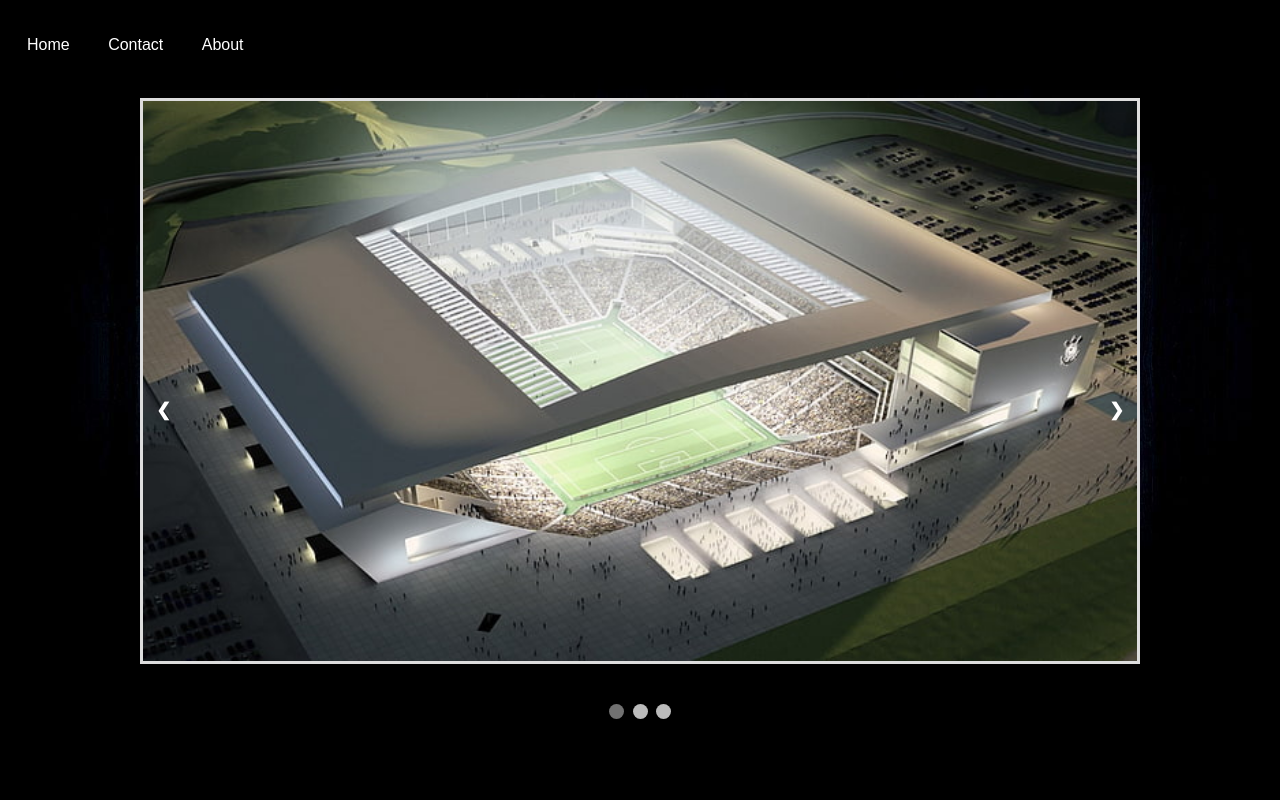
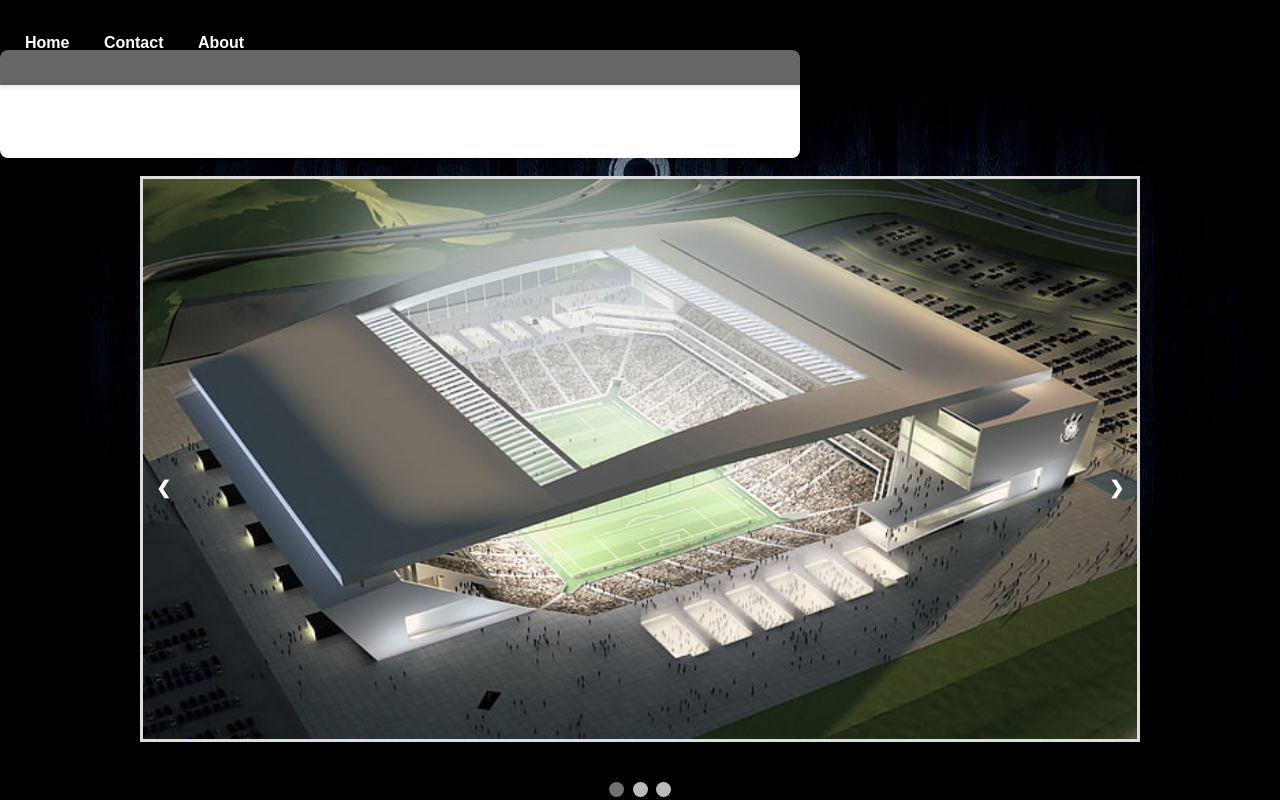
Before and after one commit to thekaiofc/Banco-de-Dados-2, a plain HTML site: page site-simples/index.html in a window 1280 px wide. Shown: the top 800 px of the page. Drawn offline with Linux system fonts and the light colour scheme.

Commit message:
arrumando formulário

```diff
--- a/site-simples/index.html
+++ b/site-simples/index.html
@@ -3,7 +3,7 @@
   <head>
     <meta charset="UTF-8" />
     <meta name="viewport" content="width=device-width, initial-scale=1.0" />
-    <link rel="stylesheet" href="styles.css" />
+    <link rel="stylesheet" href="styles.css">
     <title>Sport Clube Corinthians Paulista</title>
   </head>
   <body>
@@ -12,6 +12,11 @@
         <a class="active" href="#home">Home</a>
         <a class="active" href="#contact">Contact</a>
         <a class="active" href="#about">About</a>
+      </div>
+    </div>
+    <div class="container">
+      <div class="text-home">
+        <p>O Sport Club Corinthians Paulista, comumente referido como Corinthians, ou ainda pelo seu acrônimo SCCP, é um clube poliesportivo brasileiro da cidade de São Paulo, capital do estado de São Paulo.</p>
       </div>
     </div>
     <div class="home">
@@ -80,7 +85,7 @@
             rows="4"
             placeholder="Sua mensagem aqui"
           ></textarea>
-          <input type="submit" value="Submit" />
+          <input type="submit" value="Enviar" />
         </form>
       </div>
     </section>
--- a/site-simples/styles.css
+++ b/site-simples/styles.css
@@ -19,33 +19,61 @@ body {
   top: 0; /* Posiciona o cabeçalho no topo da página */
   left: 0; /* Posiciona o cabeçalho no canto esquerdo da página */
   box-shadow: 0 2px 4px rgba(0, 0, 0, 0.1); /* Adiciona uma sombra sutil ao cabeçalho */
-  z-index: 1000; /* Garante que o cabeçalho fique sobre outros elementos */
+  z-index: 10; /* Garante que o cabeçalho fique sobre outros elementos */
 }
 
 /* Adiciona uma margem ao corpo para garantir que o conteúdo não sobreponha o cabeçalho fixo */
 body::before {
   content: ""; /* Adiciona conteúdo vazio */
   display: block; /* Define o display como bloco para criar um espaçamento */
-  height: 80px; /* Define a altura do espaçamento para a altura do cabeçalho */
+  height: 30px; /* Define a altura do espaçamento para a altura do cabeçalho */
 }
 
 /* Define o estilo dos links no cabeçalho */
 .header a {
   color: white; /* Define a cor do texto dos links como branco */
+  font-weight: bold;
   text-align: center; /* Alinha o texto dos links ao centro */
-  padding: 12px; /* Define o preenchimento interno dos links */
+  padding: 10px; /* Define o preenchimento interno dos links */
   text-decoration: none; /* Remove o sublinhado dos links */
   font-size: 16px; /* Define o tamanho da fonte dos links */
   line-height: 25px; /* Define a altura da linha dos links */
   border-radius: 4px; /* Adiciona bordas arredondadas aos links */
   display: inline-block; /* Faz com que os links se comportem como blocos inline */
   margin: 0 5px; /* Adiciona espaçamento horizontal entre os links */
+  cursor: pointer; /* Altera o cursor para uma mão ao passar sobre o botão */
+}
+.container .text-home{
+  width: 80%;
+  max-width: 800px;
+  padding: 20px;
+  box-sizing: border-box;
+  background-color: white;
+  border-radius: 8px;
+  box-shadow: 0 4px 8px rgba(0,0,0,0.1);
+}
+.text-home {
+  color: white;
+  display: flex; /* Usa flexbox para layout */
+  justify-content: center; /* Centraliza horizontalmente o conteúdo da seção de contato */
+  padding: 20px; /* Define o preenchimento interno da seção de contato */
+  margin-top: 20px; /* Adiciona uma margem superior para a seção de contato */
+  display: flex;
+  justify-content: center;
+  align-items: center;
+  text-align: center;
 }
 
 /* Estilo específico para o link ativo no cabeçalho */
 .header a.active {
   background-color: transparent; /* Define a cor de fundo do link ativo */
   color: white; /* Define a cor do texto do link ativo como branco */
+  font-size: 16px; /* Define o tamanho da fonte do botão */
+  transition: background-color 0.3s ease; /* Adiciona uma transição suave para a cor de fundo do botão */
+}
+
+.header a.active :hover {
+  color: #050505; /* Define a cor de fundo do botão como cinza mais claro ao passar o mouse */
 }
 
 /* Define o estilo dos botões de navegação do slideshow */
@@ -176,7 +204,7 @@ textarea {
 /* Define o estilo do botão de envio */
 input[type="submit"] {
   padding: 10px; /* Define o preenchimento interno do botão */
-  background-color: #333; /* Define a cor de fundo do botão como cinza escuro */
+  background-color: #474646; /* Define a cor de fundo do botão como cinza escuro */
   color: #fff; /* Define a cor do texto do botão como branco */
   border: none; /* Remove a borda padrão do botão */
   border-radius: 4px; /* Adiciona bordas arredondadas ao botão */
@@ -187,7 +215,7 @@ input[type="submit"] {
 
 /* Define o estilo do botão de envio ao passar o mouse */
 input[type="submit"]:hover {
-  background-color: #555; /* Define a cor de fundo do botão como cinza mais claro ao passar o mouse */
+  background-color: #050505; /* Define a cor de fundo do botão como cinza mais claro ao passar o mouse */
 }
 
 /* Responsividade para telas pequenas */
@@ -195,7 +223,8 @@ input[type="submit"]:hover {
   .header a {
     display: block; /* Faz com que os links do cabeçalho sejam exibidos em bloco em telas pequenas */
     text-align: center; /* Alinha o texto dos links ao centro */
-    margin: 5px 0; /* Adiciona margem vertical entre os links */
+    flex-direction: row;
+    margin: 2px 0; /* Adiciona margem vertical entre os links */
   }
 
   .header-right {
@@ -204,6 +233,6 @@ input[type="submit"]:hover {
   }
 
   .contact {
-    margin-top: 60px; /* Ajusta a margem superior para cabeçalhos menores */
+    margin-top: 30px; /* Ajusta a margem superior para cabeçalhos menores */
   }
 }
```
